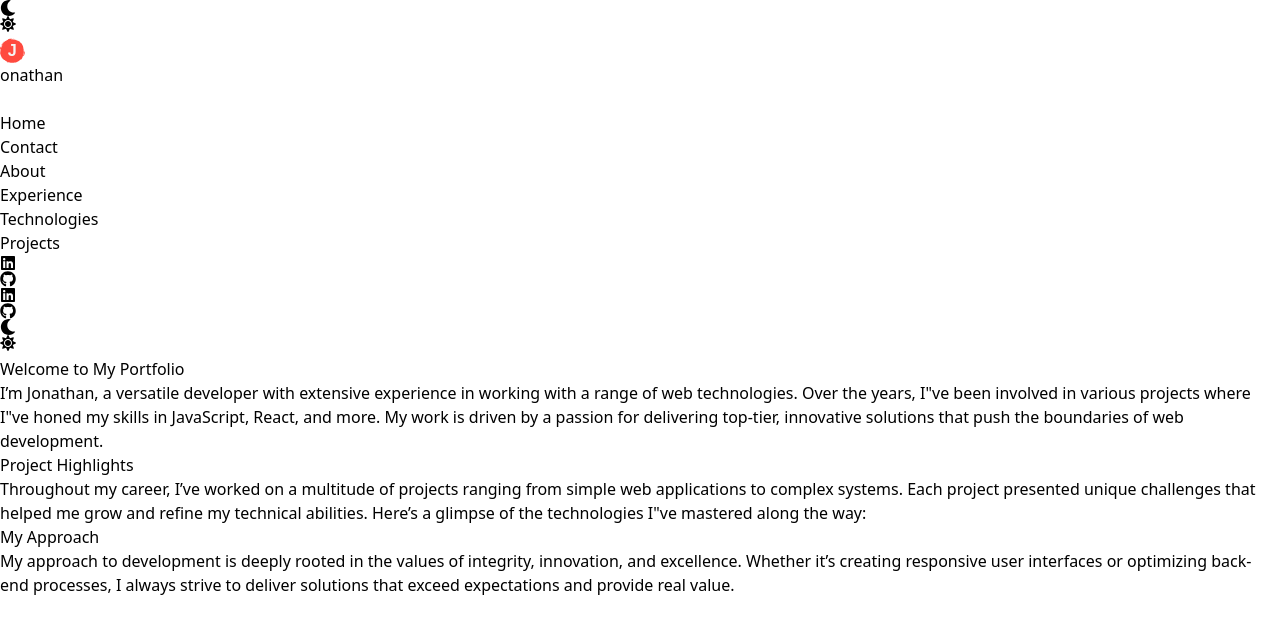
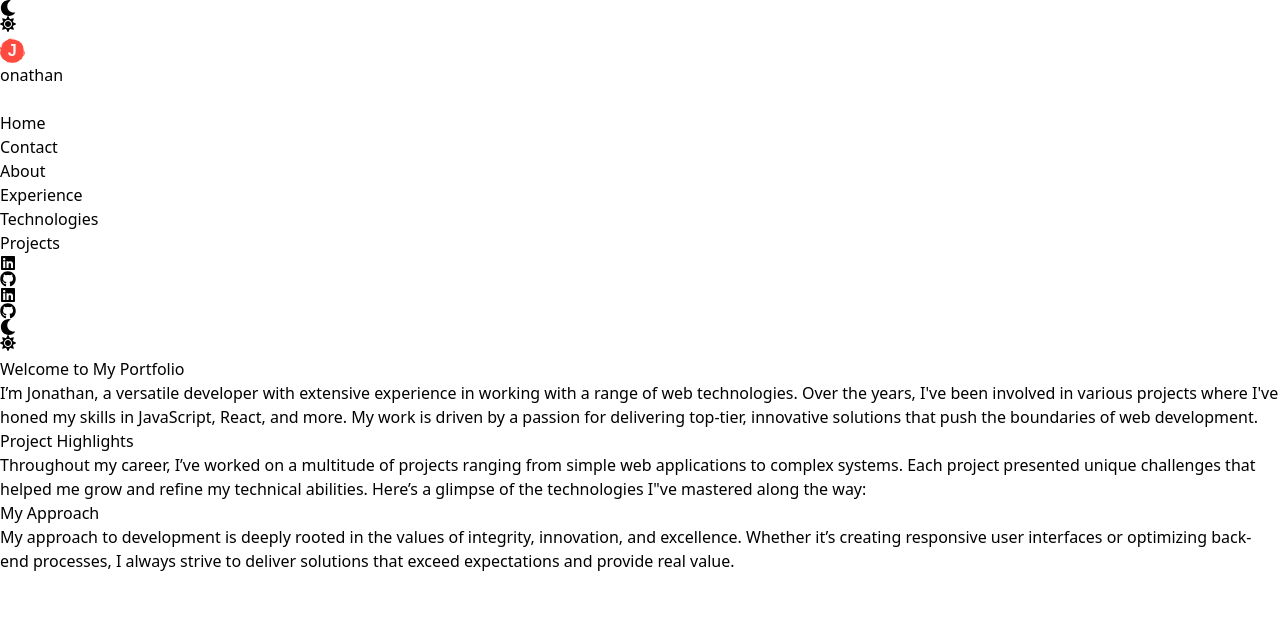
Before and after one commit to jonathanParamo/TechPortfolio, a Next.js app: page / in a window 1280 px wide. Shown: the top 634 px of the page. Built offline with nearby package versions, Linux system fonts and the light colour scheme.

Commit message:
Fix ESLint errors: escape entities and add displayName

```diff
--- a/app/page.js
+++ b/app/page.js
@@ -27,7 +27,7 @@ const Home = () => {
               Welcome to My Portfolio
             </h1>
             <p className="text-purple-900 hover:text-purple-950 dark:text-cyan-400 mb-2 md:mb-6 hover:dark:text-cyan-300">
-              I’m Jonathan, a versatile developer with extensive experience in working with a range of web technologies. Over the years, I"ve been involved in various projects where I"ve honed my skills in JavaScript, React, and more. My work is driven by a passion for delivering top-tier, innovative solutions that push the boundaries of web development.
+              I’m Jonathan, a versatile developer with extensive experience in working with a range of web technologies. Over the years, I&apos;ve been involved in various projects where I&apos;ve honed my skills in JavaScript, React, and more. My work is driven by a passion for delivering top-tier, innovative solutions that push the boundaries of web development.
             </p>
           </div>
 
```
